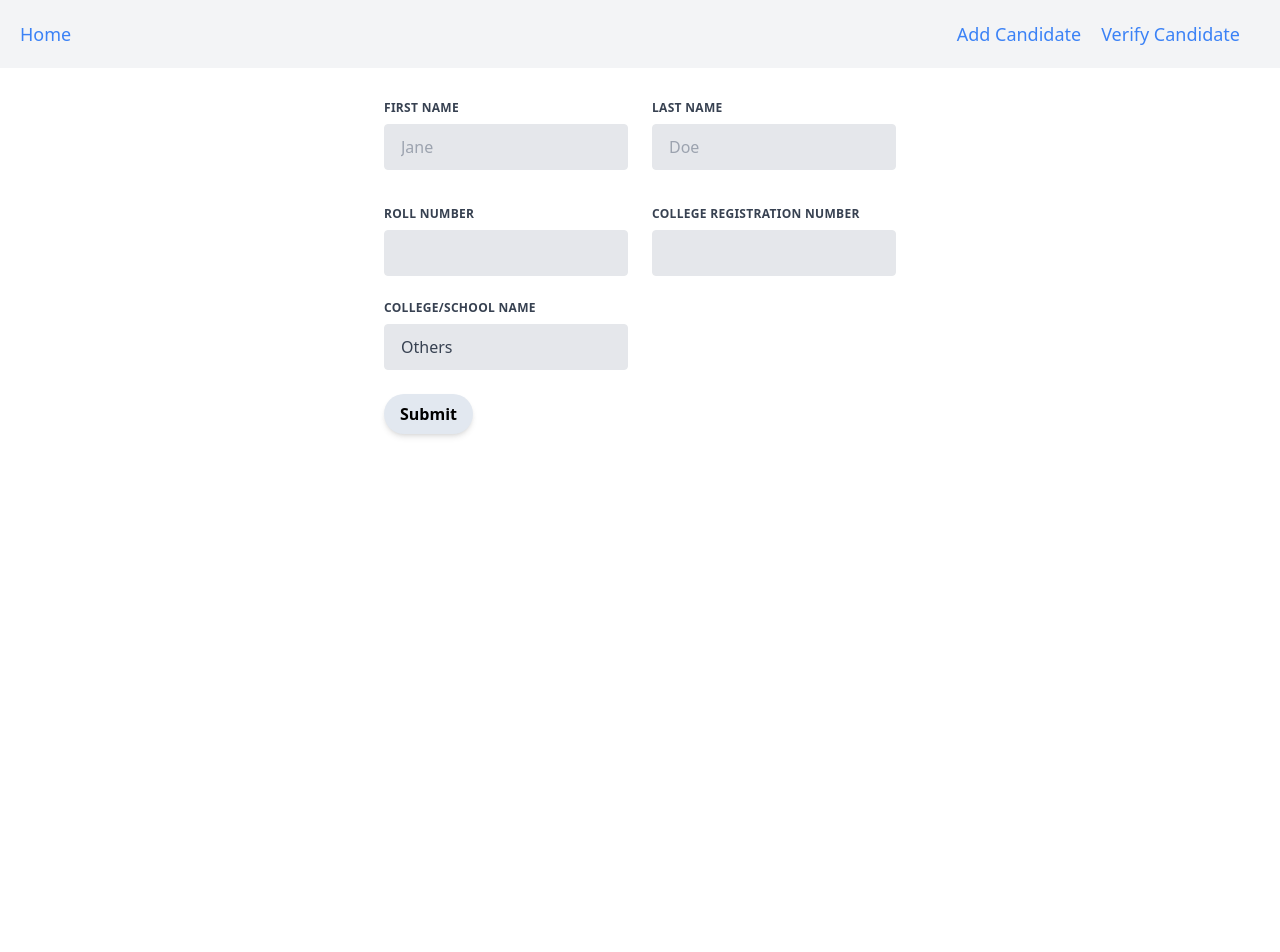
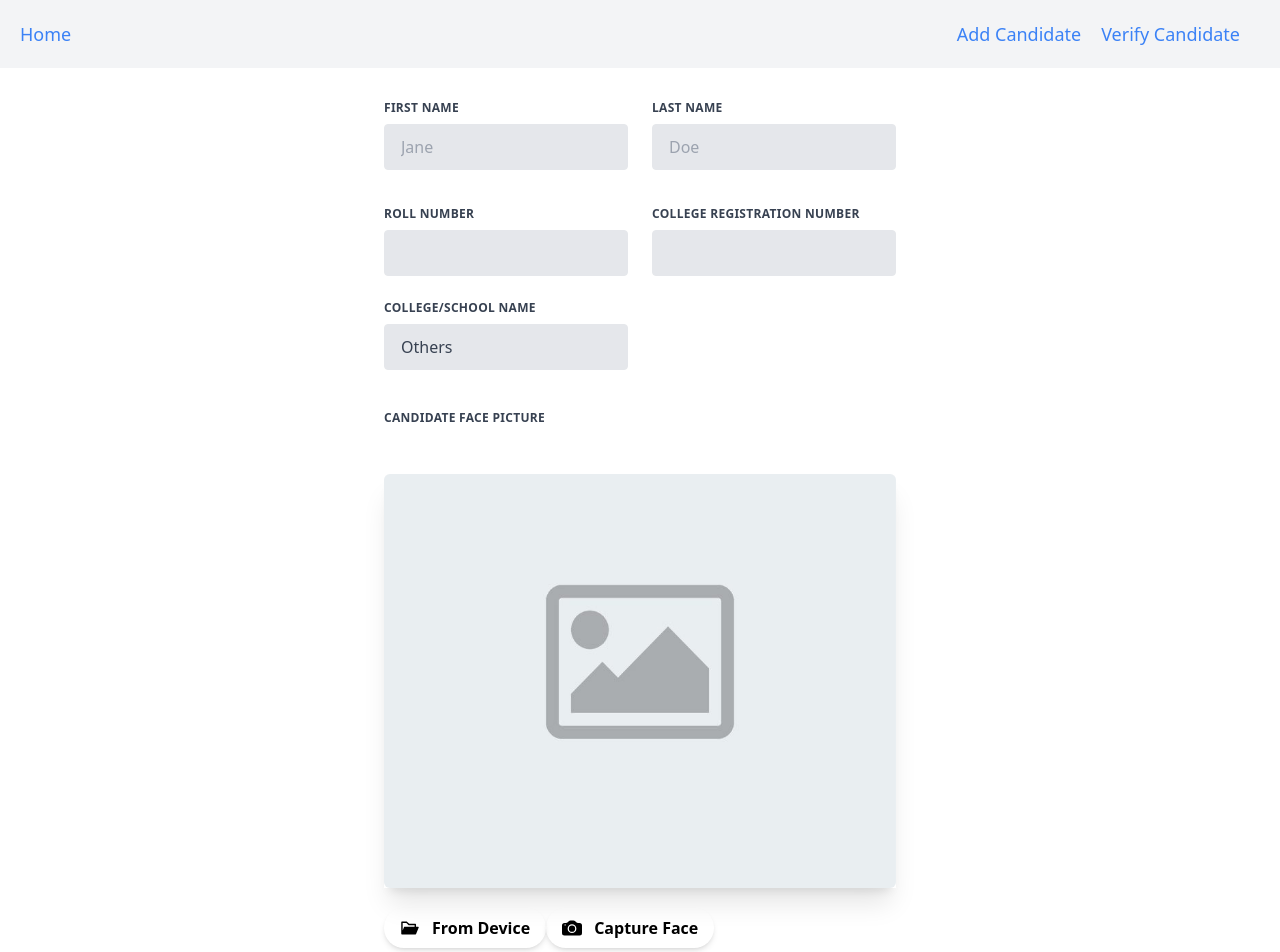
Before and after one commit to ShankhadeepBanerjee/final-year-project-frontend, a React (Vite) app: page /add-candidate in a window 1280 px wide. Shown: the top 952 px of the page. Before the commit the page ends 800 px from the top, so only its background shows below. Built offline with nearby package versions, Linux system fonts and the light colour scheme.

Commit message:
feat: adds face capture in add-candidate page

```diff
--- /dev/null
+++ b/src/components/Modal.jsx
@@ -0,0 +1,23 @@
+import React from "react";
+import { FaWindowClose } from "react-icons/fa";
+
+export default function Modal({ show, handleClose, children }) {
+  return (
+    <div
+      className={`bg-black bg-opacity-50
+      justify-center items-center ${show ? "flex" : "hidden"}
+      fixed top-0 left-0 h-full w-full
+      `}
+    >
+      <div className="bg-white min-w-[20rem] min-h-[20rem] relative rounded-md">
+        <FaWindowClose
+          className="absolute top-0 right-0 BaseButton p-0 rounded-[0]"
+          size={32}
+          color="#f15d"
+          onClick={handleClose}
+        />
+        {show && children}
+      </div>
+    </div>
+  );
+}
--- a/src/pages/AddCandidate.jsx
+++ b/src/pages/AddCandidate.jsx
@@ -1,10 +1,17 @@
-import React from "react";
+import React, { useState, useRef } from "react";
 
-import FaceCapture from "../components/FaceCapture";
+import Modal from "../components/Modal";
 
 import { useForm } from "react-hook-form";
 import { yupResolver } from "@hookform/resolvers/yup";
 import * as yup from "yup";
+
+import Webcam from "react-webcam";
+
+import { FcOldTimeCamera } from "react-icons/fc";
+import { AiFillFolderOpen } from "react-icons/ai";
+import { BsFillCameraFill } from "react-icons/bs";
+import { FaWindowClose } from "react-icons/fa";
 
 const colleges = ["Others", "ABC college", "DEF college", "GHI college"];
 
@@ -22,7 +29,6 @@ const schema = yup.object().shape({
   collegeName: yup.string().required("College Name is required please"),
   candidateFacePicURL: yup
     .string()
-    .url()
     .required("Please Provide Picture of Your Face."),
 });
 
@@ -39,8 +45,15 @@ export default function AddCandidate() {
     console.log(data);
   };
 
+  const [showModal, setShowModal] = useState(false);
+  const [candidateImageSrc, setCandidateImageSrc] = useState("");
+
+  const uploadRef = useRef(null);
+
+  const handleModalClose = () => setShowModal(false);
+
   return (
-    <div className="flex justify-center py-8">
+    <div className="container flex justify-center py-8 px-5">
       <form className="w-full max-w-lg" onSubmit={handleSubmit(submitForm)}>
         <div className="flex flex-wrap -mx-3 mb-6">
           <div className="w-full md:w-1/2 px-3 mb-6 md:mb-0">
@@ -139,6 +152,84 @@ export default function AddCandidate() {
           </div>
         </div>
 
+        <div className="flex flex-col gap-y-5 my-10">
+          <label
+            className="block uppercase tracking-wide text-gray-700 text-xs font-bold mb-2"
+            htmlFor="face-capture"
+          >
+            Candidate Face Picture
+          </label>
+          <input
+            type="text"
+            {...register("candidateFacePicURL")}
+            className="hidden"
+            value={candidateImageSrc}
+          />
+
+          <p className="text-red-500 text-xs italic">
+            {candidateImageSrc === "" && errors?.candidateFacePicURL?.message}
+          </p>
+          <div className="shadow-xl relative">
+            {candidateImageSrc && (
+              <FaWindowClose
+                className="absolute top-0 right-0 BaseButton p-0 rounded-[0]"
+                size={32}
+                color="#f15d"
+                onClick={() => setCandidateImageSrc("")}
+              />
+            )}
+            <img
+              className="rounded-md w-full h-full"
+              src={candidateImageSrc || "images/upload-placeholder.jpg"}
+              alt=""
+            />
+          </div>
+          <Modal show={showModal} handleClose={handleModalClose}>
+            <div
+              className={`h-screen w-full md:h-full bg-gray-400 p-2 rounded-md`}
+            >
+              <Webcam className="object-cover w-full h-[90vh] md:h-full">
+                {({ getScreenshot }) => (
+                  <FcOldTimeCamera
+                    className="BaseButton bg-white p-2 absolute bottom-10 left-1/2 -translate-x-1/2 cursor-pointer"
+                    size={50}
+                    onClick={() => {
+                      handleModalClose();
+                      const imageSrc = getScreenshot();
+                      setCandidateImageSrc(imageSrc);
+                    }}
+                  />
+                )}
+              </Webcam>
+            </div>
+          </Modal>
+          <div>
+            <input
+              type="file"
+              className="hidden"
+              ref={uploadRef}
+              onChange={(e) => {
+                const imageURL = URL.createObjectURL(e.target.files[0]);
+                setCandidateImageSrc(imageURL);
+              }}
+            />
+            <span
+              className="BaseButton inline-flex items-center gap-x-3"
+              onClick={() => console.log(uploadRef.current.click())}
+            >
+              <AiFillFolderOpen size={20} />
+              <span>From Device</span>
+            </span>
+            <span
+              className="BaseButton inline-flex items-center gap-x-3"
+              onClick={() => setShowModal(true)}
+            >
+              <BsFillCameraFill size={20} />
+              <span>Capture Face</span>
+            </span>
+          </div>
+        </div>
+
         <input
           type="submit"
           value="Submit"
```
Also changed, not shown: public/images/upload-placeholder.jpg (added).
